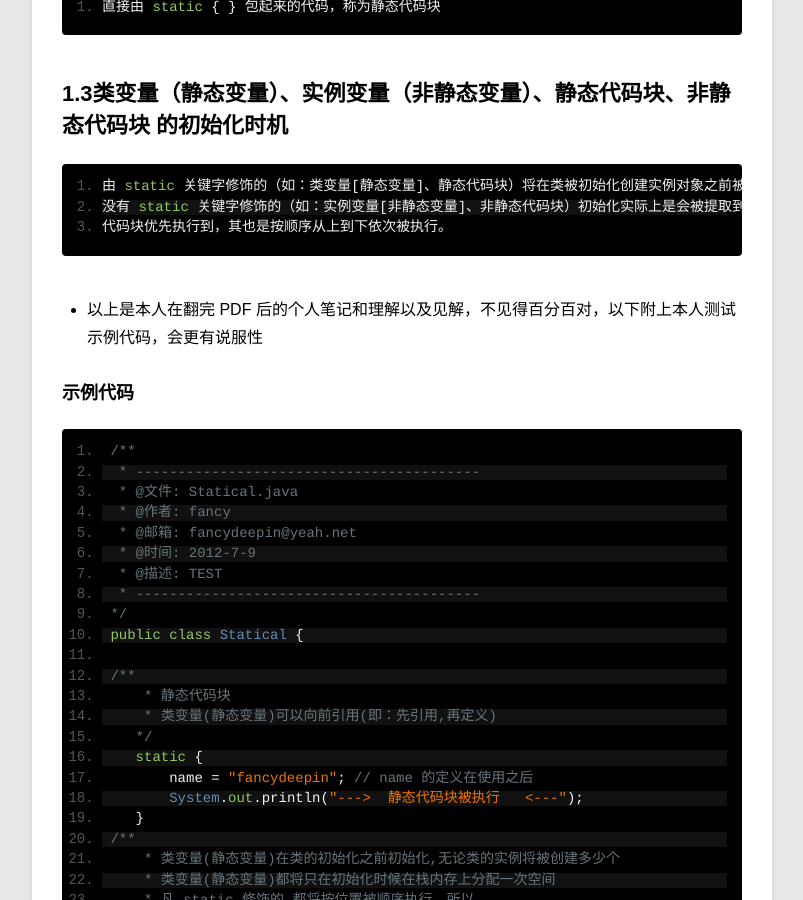
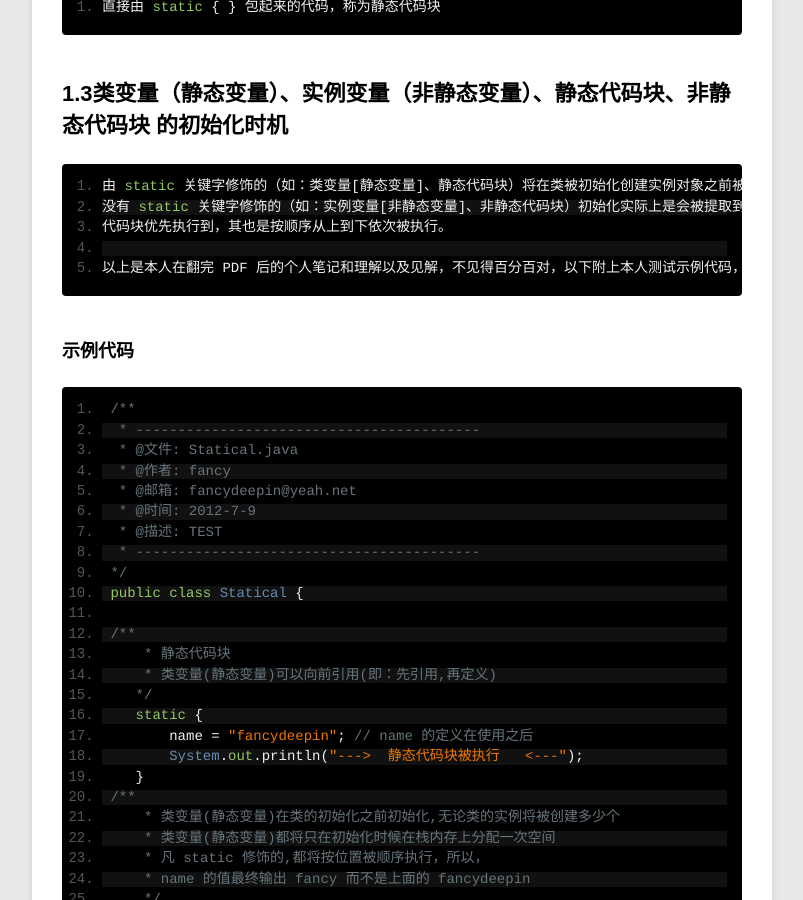
Before and after one commit to androidcoder90/androidcoder90.github.io, a Jekyll site: the page built from _posts/blog/2013-12-27-javaoopvarible.md, in a window 1280 px wide and 900 px high, scrolled down 1341 px. Shown: the whole window, without its empty margins (78-881 px from the left). Built offline with Jekyll 4.4.1, drawn with Linux system fonts in a browser that asks for light colours; Markdown is read by kramdown in place of the engine named in the settings.

```diff
--- a/_posts/blog/2013-12-27-javaoopvarible.md
+++ b/_posts/blog/2013-12-27-javaoopvarible.md
@@ -39,7 +39,7 @@ description: 转:http://www.blogjava.net/fancydeepin
     没有 static 关键字修饰的（如：实例变量[非静态变量]、非静态代码块）初始化实际上是会被提取到类的构造器中被执行的，但是会比类构造器中的
     代码块优先执行到，其也是按顺序从上到下依次被执行。
 
-- 以上是本人在翻完 PDF 后的个人笔记和理解以及见解，不见得百分百对，以下附上本人测试示例代码，会更有说服性
+    以上是本人在翻完 PDF 后的个人笔记和理解以及见解，不见得百分百对，以下附上本人测试示例代码，会更有说服性
 
 ###示例代码
 
```
